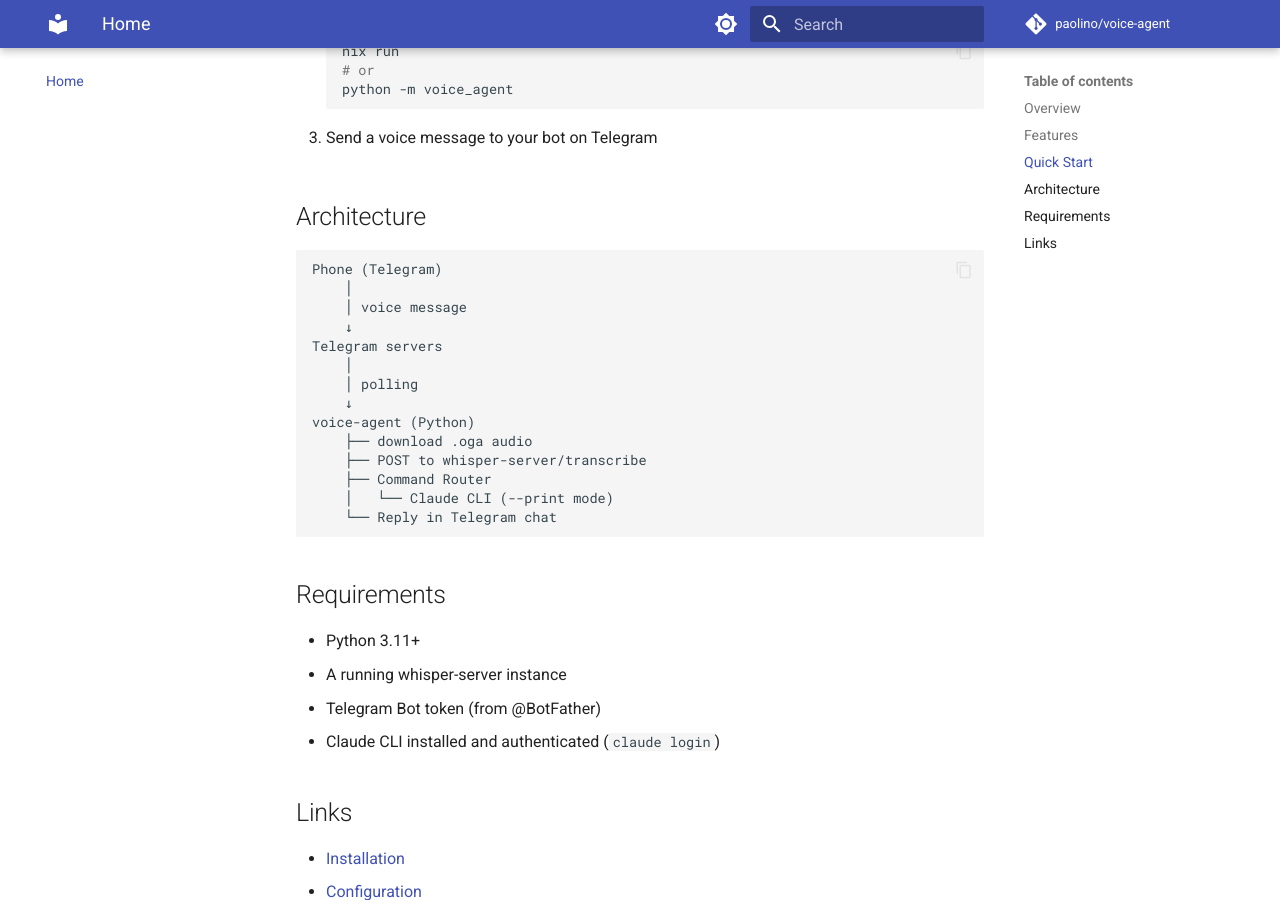
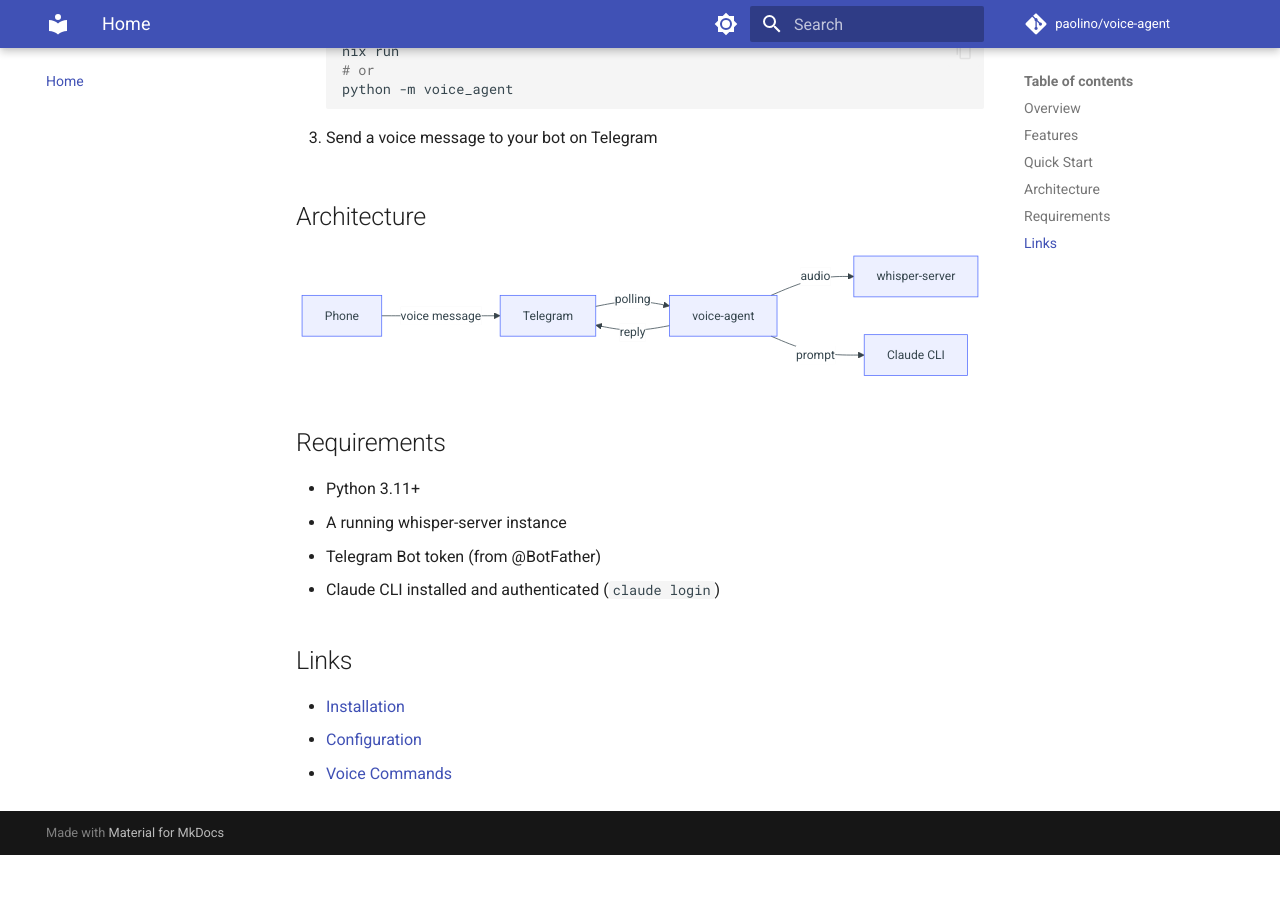
Before and after one commit to paolino/voice-agent, an MkDocs documentation site: the page built from docs/index.md, in a window 1280 px wide and 900 px high, scrolled down 917 px. Built offline with MkDocs 1.6.1 and Material for MkDocs 9.7.7, drawn with Linux system fonts in a browser that asks for light colours; comment, search, counter and statistics services are not loaded; after the commit the page ends 1772 px from its top, so only the background shows below that.

Commit message:
feat: use mermaid diagrams in documentation

````diff
--- a/docs/index.md
+++ b/docs/index.md
@@ -34,21 +34,13 @@
 
 ## Architecture
 
-```
-Phone (Telegram)
-    │
-    │ voice message
-    ↓
-Telegram servers
-    │
-    │ polling
-    ↓
-voice-agent (Python)
-    ├── download .oga audio
-    ├── POST to whisper-server/transcribe
-    ├── Command Router
-    │   └── Claude CLI (--print mode)
-    └── Reply in Telegram chat
+```mermaid
+flowchart LR
+    Phone[Phone] -->|voice message| TG[Telegram]
+    TG -->|polling| VA[voice-agent]
+    VA -->|audio| Whisper[whisper-server]
+    VA -->|prompt| Claude[Claude CLI]
+    VA -->|reply| TG
 ```
 
 ## Requirements
--- a/mkdocs.yml
+++ b/mkdocs.yml
@@ -61,7 +61,11 @@
 markdown_extensions:
   - admonition
   - pymdownx.highlight
-  - pymdownx.superfences
+  - pymdownx.superfences:
+      custom_fences:
+        - name: mermaid
+          class: mermaid
+          format: !!python/name:pymdownx.superfences.fence_code_format
   - pymdownx.tabbed:
       alternate_style: true
   - toc:
````
Also changed, not shown: docs/architecture/overview.md (+23 -29 lines), docs/architecture/permission-model.md (+18 -31 lines), docs/architecture/session-lifecycle.md (+7 -19 lines), 2 other files.
